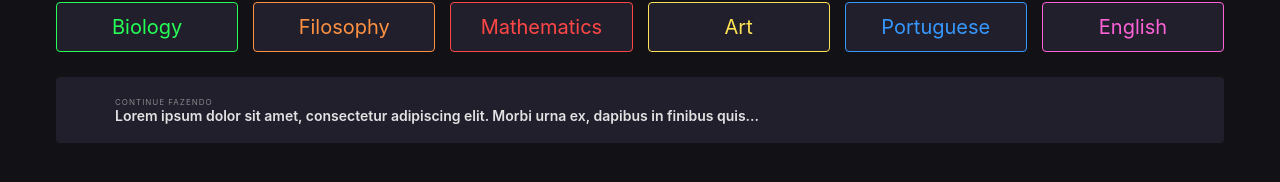
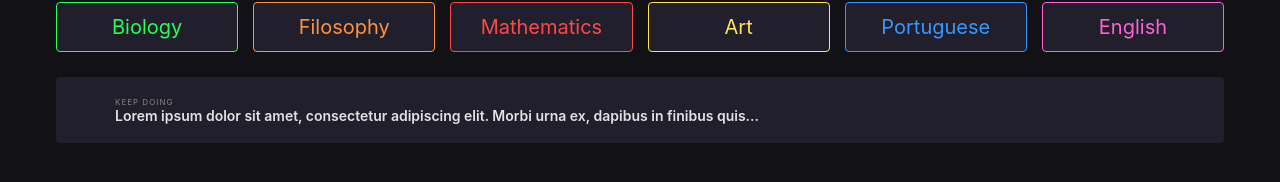
Before and after one commit to Academunity/web, a Next.js app: page / in a window 1280 px wide. Shown: the part 174-356 px from the top of the page. Built offline with nearby package versions, Linux system fonts and the light colour scheme; some icons are missing.

Commit message:
tests: ensuring that LastQuestion component is link and renders infos correctly

```diff
--- a/src/screens/Home/components/LastQuestion/index.tsx
+++ b/src/screens/Home/components/LastQuestion/index.tsx
@@ -7,12 +7,12 @@ export function LastQuestion() {
   const theme = useTheme();
 
   return (
-    <S.Wrapper as="a" href="/question/1">
+    <S.Wrapper as="a" href="/question/1" aria-label="Resume last question">
       <S.MainInfoWrapper>
         <BookmarkFill size={32} color={theme.colors.white} />
 
         <S.MainInfo>
-          <SmallText>Continue fazendo</SmallText>
+          <SmallText>Keep doing</SmallText>
           <S.Title>
             Lorem ipsum dolor sit amet, consectetur adipiscing elit. Morbi urna
             ex, dapibus in finibus quis...
```
Also changed, not shown: src/screens/Home/components/LastQuestion/test.tsx (+17 -2 lines).
